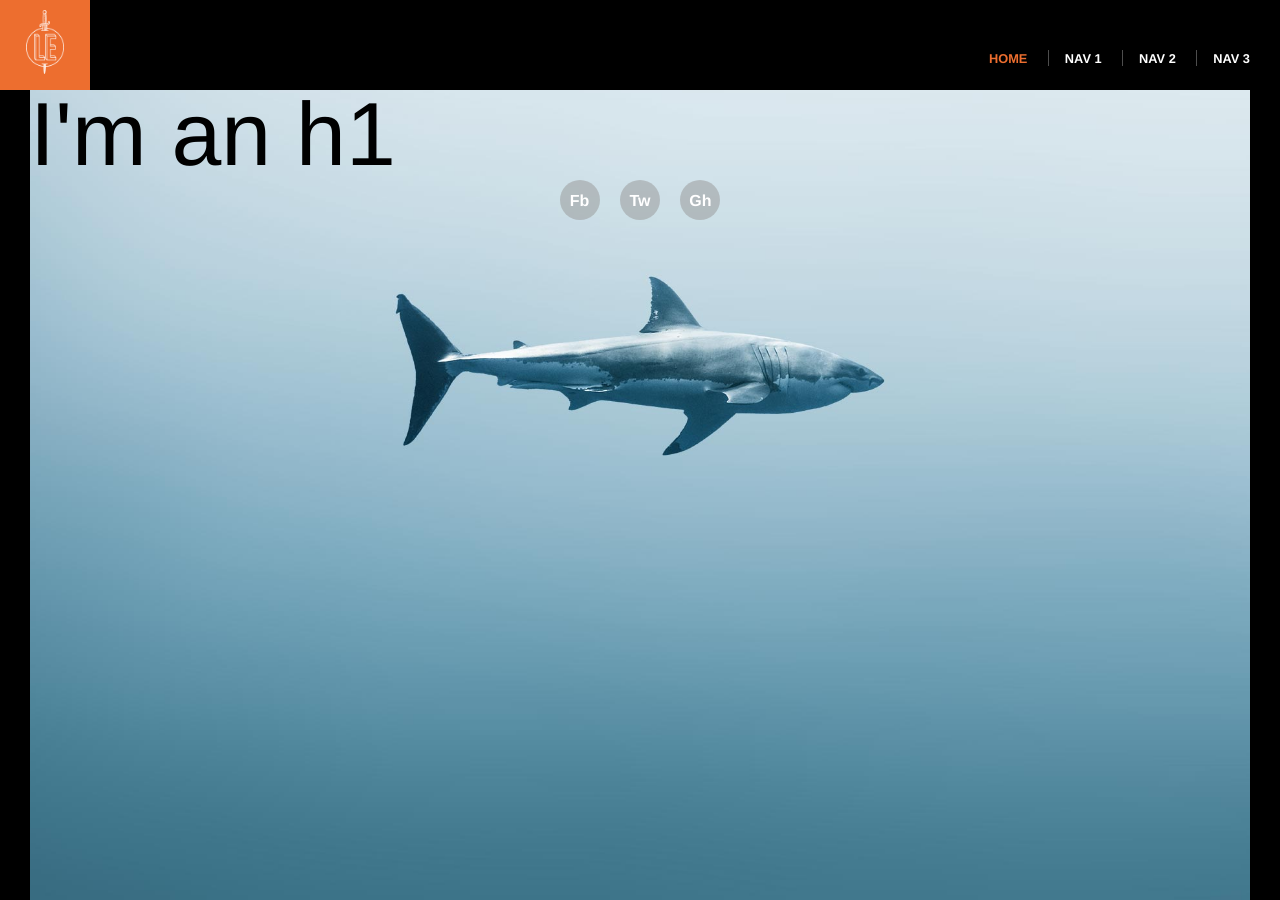
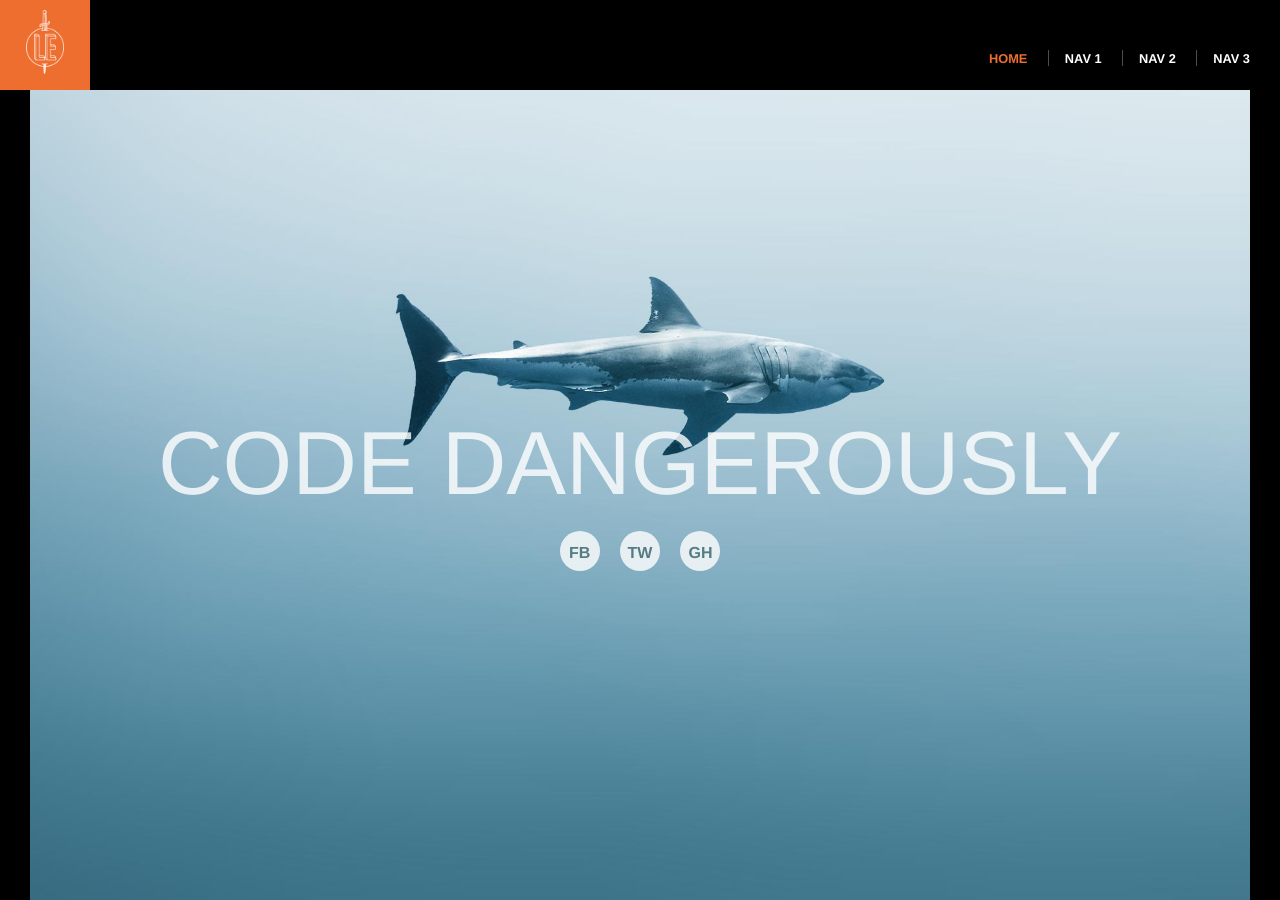
Before and after one commit to agakesik/full-website, a Jekyll site: the page built from index.html, in a window 1280 px wide and 900 px high. Built offline with Jekyll 4.4.1, drawn with Linux system fonts in a browser that asks for light colours.

Commit message:
Basic style H1 and social links in hero

```diff
--- a/css/main.css
+++ b/css/main.css
@@ -119,6 +119,27 @@ a {
   background-image: url(/images/shark.jpg);
   background-position: center top;
 }
+.hero-content {
+  color: #fff;
+  position: relative;
+  text-align: center;
+  text-transform: uppercase;
+  top: 50%;
+  transform: translate(0, -50%);
+}
+.hero-content h1 {
+  color: rgba(255, 255, 255, 0.8);
+  font-size: 7vw;
+margin-bottom: 0.25em;
+}
+.hero-content .social-link{
+  background-color: rgba(255, 255, 255, 0.8);
+  color: #557c83;
+}
+.hero-content .social-link:hover {
+  background-color: #000;
+  color: #fff;
+}
 
 
 /* SOCIAL STYLES */
--- a/index.html
+++ b/index.html
@@ -3,10 +3,12 @@ layout: default
 ---
 
 <div class="full-hero hero-home">
-  <h1>I'm an h1</h1>
-  <ul class="social-list">
-    {% include social-list.html %}
-  </ul>
+  <div class="hero-content">
+    <h1>CODE DANGEROUSLY</h1>
+    <ul class="social-list">
+      {% include social-list.html %}
+    </ul>
+  </div>
 </div>
 
 <div class="home-callout">
```
